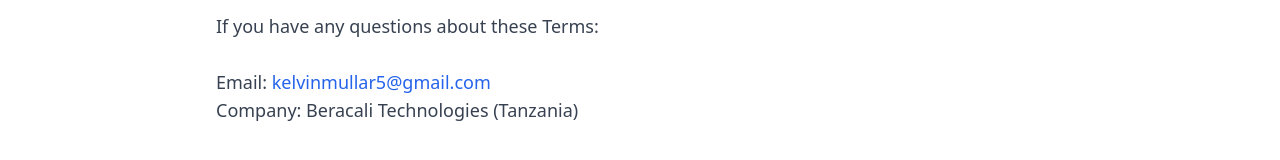
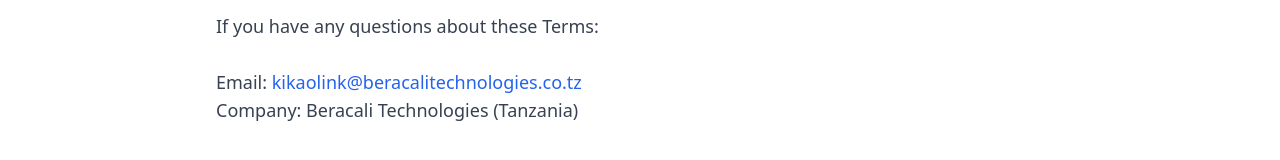
Before and after one commit to Beracali-Technologies/kikaolink-client, a React (Vite) app in the folder client/: page /terms-of-service in a window 1280 px wide. Shown: the part 3910-4070 px from the top of the page. Built offline with nearby package versions, Linux system fonts and the light colour scheme.

Commit message:
changed email -> company email

```diff
--- a/client/src/Features/Landing/Legal/TermsOfService/TermsOfServicePage.tsx
+++ b/client/src/Features/Landing/Legal/TermsOfService/TermsOfServicePage.tsx
@@ -177,7 +177,7 @@
               If you have any questions about these Terms:<br /><br />
               Email:{' '}
               <a href="mailto:kelvinmullar5@gmail.com" className="text-blue-600 font-medium hover:underline">
-                kelvinmullar5@gmail.com
+                kikaolink@beracalitechnologies.co.tz
               </a>
               <br />
               Company: Beracali Technologies (Tanzania)
```
